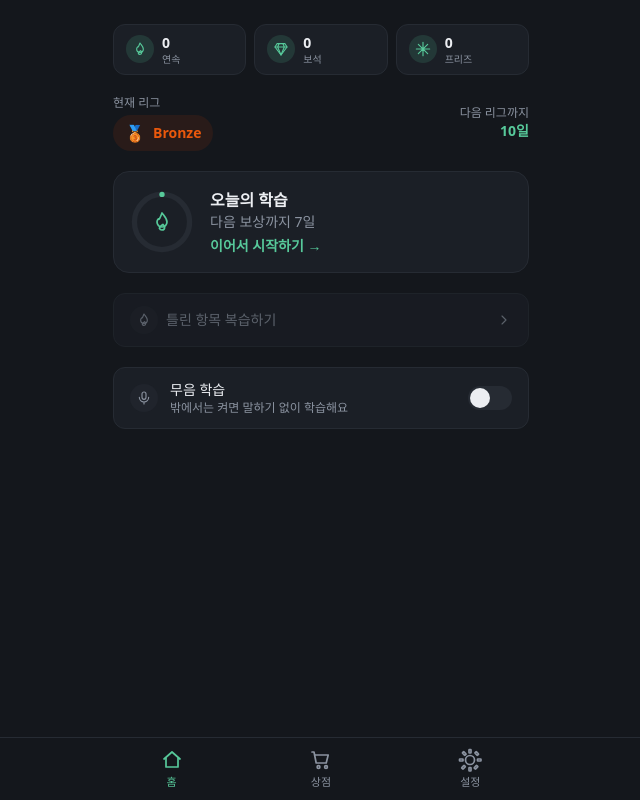
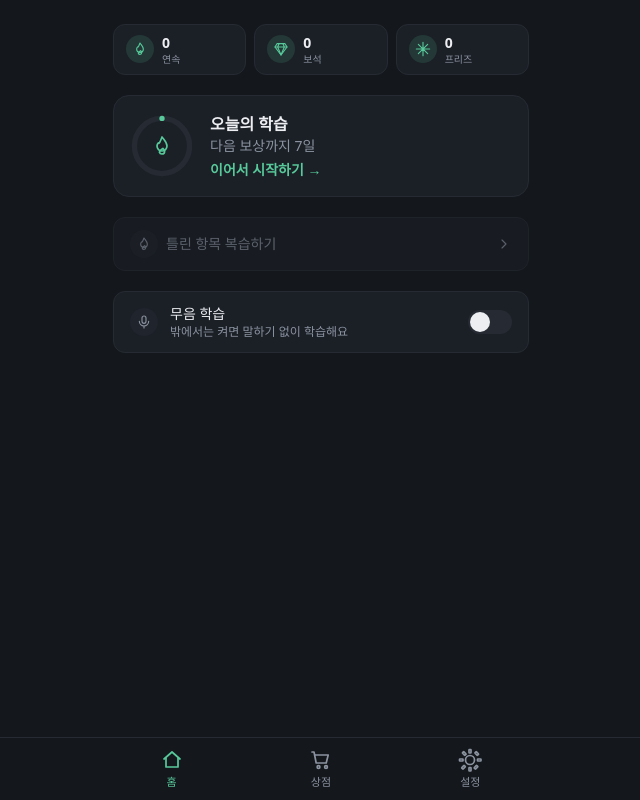
Before and after one commit to 29rzpyjv5j-bit/english-review, a React (Vite) app: page / in a window 1280 px wide. Shown: the whole page, without its empty margins (319-959 px from the left). Built offline with nearby package versions, Linux system fonts and the light colour scheme.

Commit message:
Revert "work-in-progress: start gamification system (incomplete)"
This reverts commit 34f693b9fd4b92c2cbc639c128524303bc292fe7.

```diff
--- a/src/components/LeagueBadge.tsx
+++ /dev/null
@@ -1,20 +0,0 @@
-import type { League } from '../types';
-
-const leagueColors: Record<League, { bg: string; text: string; emoji: string }> = {
-  Bronze: { bg: 'bg-orange-900/20', text: 'text-orange-600', emoji: '🥉' },
-  Silver: { bg: 'bg-gray-200/20', text: 'text-gray-400', emoji: '🥈' },
-  Gold: { bg: 'bg-yellow-300/20', text: 'text-yellow-600', emoji: '🥇' },
-  Platinum: { bg: 'bg-blue-200/20', text: 'text-blue-400', emoji: '💎' },
-  Diamond: { bg: 'bg-purple-300/20', text: 'text-purple-500', emoji: '💠' },
-  Sapphire: { bg: 'bg-cyan-300/20', text: 'text-cyan-400', emoji: '✨' },
-};
-
-export default function LeagueBadge({ league }: { league: League }) {
-  const style = leagueColors[league];
-  return (
-    <div className={`inline-flex items-center gap-2 px-3 py-1.5 rounded-full ${style.bg}`}>
-      <span>{style.emoji}</span>
-      <span className={`text-sm font-bold ${style.text}`}>{league}</span>
-    </div>
-  );
-}
--- a/src/db/db.ts
+++ b/src/db/db.ts
@@ -42,7 +42,6 @@ const DEFAULT_PROFILE: Profile = {
   freezeCount: 0,
   dailyGoalSessions: 1,
   history: [],
-  currentLeague: 'Bronze',
 };
 
 export async function addDeck(name: string): Promise<Deck> {
--- a/src/features/home/HomePage.tsx
+++ b/src/features/home/HomePage.tsx
@@ -1,10 +1,8 @@
 import { Link } from 'react-router-dom';
 import { useStore } from '../../store/useStore';
 import StatusBar from '../../components/StatusBar';
-import LeagueBadge from '../../components/LeagueBadge';
 import { Flame, Chevron, Mic, MicOff, Check } from '../../components/icons';
 import { todayStr } from '../../lib/dateUtils';
-import { getLeagueMilestones } from '../../lib/league';
 
 function Ring({ frac }: { frac: number }) {
   const C = 2 * Math.PI * 15.5;
@@ -50,24 +48,9 @@ export default function HomePage() {
   const wrongItemsToday = useStore((s) => s.wrongItemsToday);
   const hasWrongItems = wrongItemsToday.size > 0;
 
-  const milestone = getLeagueMilestones(streakCount);
-
   return (
     <div className="max-w-md mx-auto p-4 space-y-5">
       <StatusBar />
-
-      <div className="flex items-center justify-between">
-        <div>
-          <p className="text-xs text-muted mb-1">현재 리그</p>
-          <LeagueBadge league={profile.currentLeague} />
-        </div>
-        {milestone && (
-          <div className="text-right">
-            <p className="text-xs text-muted">다음 리그까지</p>
-            <p className="text-sm font-bold text-accent">{milestone.daysUntil}일</p>
-          </div>
-        )}
-      </div>
 
       <Link to="/session" className="flex items-center gap-4 rounded-2xl border border-line bg-surface p-4 active:opacity-90">
         {todayCompleted ? (
--- a/src/lib/league.ts
+++ /dev/null
@@ -1,36 +0,0 @@
-import type { League } from '../types';
-
-const LEAGUE_THRESHOLDS: { threshold: number; league: League; message: string }[] = [
-  { threshold: 0, league: 'Bronze', message: '🥉 동메달 리그에 오신 것을 환영합니다!' },
-  { threshold: 10, league: 'Silver', message: '🥈 10일 연속! 은메달 리그로 승격되었습니다!' },
-  { threshold: 50, league: 'Gold', message: '🥇 50일 연속! 금메달 리그로 승격되었습니다!' },
-  { threshold: 100, league: 'Platinum', message: '💎 100일 연속! 플래티넘 리그로 승격되었습니다!' },
-  { threshold: 500, league: 'Diamond', message: '💠 500일 연속! 다이아몬드 리그로 승격되었습니다!' },
-  { threshold: 1000, league: 'Sapphire', message: '✨ 1000일 연속! 사파이어 리그로 승격되었습니다!' },
-];
-
-export function getLeague(streakCount: number): League {
-  for (let i = LEAGUE_THRESHOLDS.length - 1; i >= 0; i--) {
-    if (streakCount >= LEAGUE_THRESHOLDS[i].threshold) {
-      return LEAGUE_THRESHOLDS[i].league;
-    }
-  }
-  return 'Bronze';
-}
-
-export function getLeagueMessage(streakCount: number, currentLeague: League): string | null {
-  const newLeague = getLeague(streakCount);
-  if (newLeague !== currentLeague) {
-    const threshold = LEAGUE_THRESHOLDS.find((t) => t.league === newLeague);
-    return threshold?.message ?? null;
-  }
-  return null;
-}
-
-export function getLeagueMilestones(streakCount: number): { next: League; daysUntil: number } | null {
-  const nextThreshold = LEAGUE_THRESHOLDS.find((t) => t.threshold > streakCount);
-  if (nextThreshold) {
-    return { next: nextThreshold.league, daysUntil: nextThreshold.threshold - streakCount };
-  }
-  return null;
-}
--- a/src/store/useStore.ts
+++ b/src/store/useStore.ts
@@ -7,7 +7,6 @@ import { applyStudyDay } from '../lib/streak';
 import { sessionReward, FREEZE_COST, FREEZE_MAX } from '../lib/gems';
 import { todayStr } from '../lib/dateUtils';
 import { getQuietMode, setQuietMode } from '../settings/quiet';
-import { getLeague } from '../lib/league';
 
 interface State {
   loaded: boolean;
@@ -31,7 +30,7 @@ interface State {
 }
 
 const EMPTY_PROFILE: Profile = {
-  streakCount: 0, lastStudyDate: null, gems: 0, freezeCount: 0, dailyGoalSessions: 1, history: [], currentLeague: 'Bronze',
+  streakCount: 0, lastStudyDate: null, gems: 0, freezeCount: 0, dailyGoalSessions: 1, history: [],
 };
 
 export const useStore = create<State>((set, get) => ({
@@ -115,7 +114,6 @@ export const useStore = create<State>((set, get) => ({
     const history = p.history.some((h) => h.date === today)
       ? p.history
       : [...p.history, { date: today, completed: true }];
-    const currentLeague = getLeague(streak.streakCount);
     const profile: Profile = {
       ...p,
       streakCount: streak.streakCount,
@@ -123,7 +121,6 @@ export const useStore = create<State>((set, get) => ({
       lastStudyDate: streak.lastStudyDate,
       gems: p.gems + gained,
       history,
-      currentLeague,
     };
     await db.saveProfile(profile);
     set({ profile });
--- a/src/types.ts
+++ b/src/types.ts
@@ -1,5 +1,4 @@
 export type Direction = 'en2ko' | 'ko2en';
-export type League = 'Bronze' | 'Silver' | 'Gold' | 'Platinum' | 'Diamond' | 'Sapphire';
 
 export interface Deck {
   id: string;
@@ -38,5 +37,4 @@ export interface Profile {
   freezeCount: number;
   dailyGoalSessions: number;
   history: { date: string; completed: boolean }[];
-  currentLeague: League;
 }
```
Also changed, not shown: 1 other file (tests, documents, lock files or other folders).
